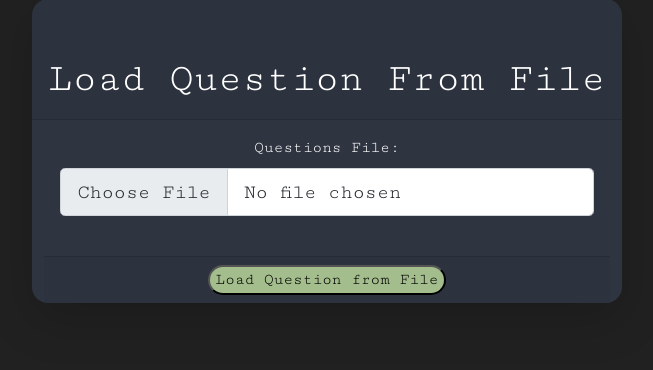
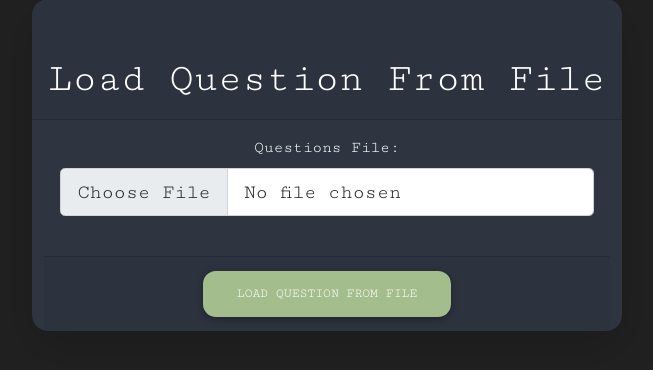
Before and after one commit to EXINEF/exon, a Django app: template project/core/app/templates/teacher/subject/load-questions-file.html in a window 1280 px wide. Shown: the part 121-491 px from the top of the page, without its empty margins (313-966 px from the left). Run offline with Django 4.2, Linux system fonts and the light colour scheme; the template is opened without the code that fills it, so the values that code supplies are empty; some libraries are stand-ins or nearby versions.

Commit message:
forgor button

```diff
--- a/project/core/app/templates/teacher/subject/load-questions-file.html
+++ b/project/core/app/templates/teacher/subject/load-questions-file.html
@@ -18,7 +18,7 @@
                 </form>
             </div>
             <div class="card-footer">
-                <input type="submit" style="border-radius:1em; background-color:#a3be8c ;" value="Load Question from File">
+                <input class="btn" type="submit" style="border-radius:1em; background-color:#a3be8c ;" value="Load Question from File">
             </div>
 
 
```
